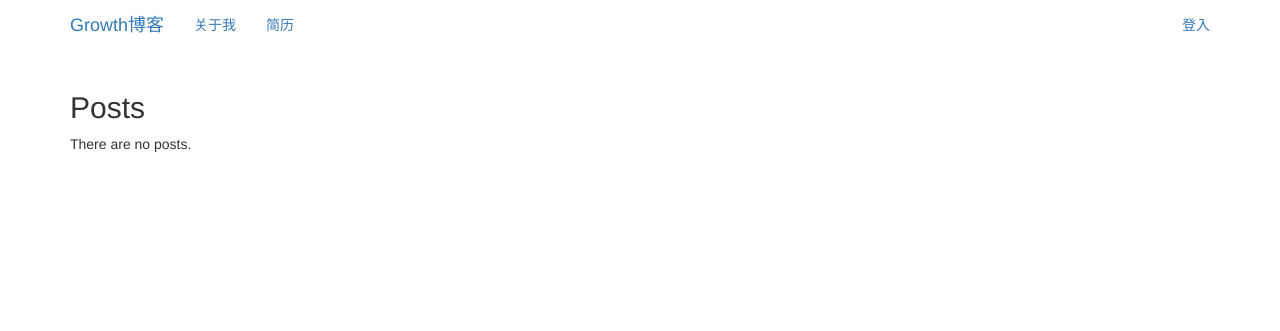
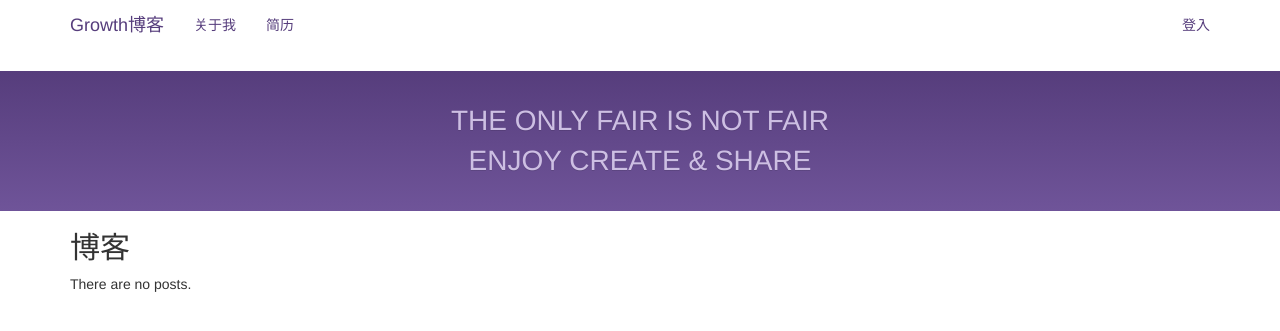
Before and after one commit to phodal/growth-in-action-code, a Django app: page / in a window 1280 px wide. Shown: the top 331 px of the page. Run offline with Django 3.2, Linux system fonts and the light colour scheme; data that the repository does not hold is empty; some libraries are stand-ins or nearby versions.

Commit message:
update for index html

```diff
--- /dev/null
+++ b/static/css/styles.css
@@ -0,0 +1,24 @@
+.bs-docs-masthead,.bs-docs-header {
+    position: relative;
+    padding: 30px 15px;
+    color: #cdbfe3;
+    font-size: 2em;
+    text-align: center;
+    text-shadow: 0 1px 0 rgba(0,0,0,.1);
+    background-color: #6f5499;
+    background-image: -webkit-gradient(linear,left top,left bottom,from(#563d7c),to(#6f5499));
+    background-image: -webkit-linear-gradient(top,#563d7c 0%,#6f5499 100%);
+    background-image: -o-linear-gradient(top,#563d7c 0%,#6f5499 100%);
+    background-image: linear-gradient(to bottom,#563d7c 0%,#6f5499 100%);
+    filter: progid:DXImageTransform.Microsoft.gradient(startColorstr='#563d7c',endColorstr='#6F5499',GradientType=0);
+    background-repeat: repeat-x
+}
+
+.navbar-brand,.bs-docs-nav .navbar-nav>li>a {
+    font-weight: 500;
+    color: #563d7c
+}
+
+.navbar-toggle .icon-bar {
+    background-color: #563d7c
+}
--- a/templates/base.html
+++ b/templates/base.html
@@ -3,16 +3,15 @@
 <head>
     <title>{% block head_title %}Welcome to my blog{% endblock %}</title>
     <link rel="stylesheet" type="text/css" href="{% static 'css/bootstrap.min.css' %}">
+    <link rel="stylesheet" type="text/css" href="{% static 'css/styles.css' %}">
 </head>
 <body data-twttr-rendered="true" class="bs-docs-home">
-<a class="sr-only sr-only-focusable" href="#content">跳至主要內容</a>
-
 <header class="navbar navbar-static-top bs-docs-nav" id="top" role="banner">
     <div class="container">
         <div class="navbar-header">
             <button class="navbar-toggle collapsed" type="button" data-toggle="collapse"
                     data-target=".bs-navbar-collapse">
-                <span class="sr-only">巡覽切換</span>
+                <span class="sr-only">切换视图</span>
                 <span class="icon-bar"></span>
                 <span class="icon-bar"></span>
                 <span class="icon-bar"></span>
@@ -35,6 +34,14 @@
         </nav>
     </div>
 </header>
+<main class="bs-docs-masthead" id="content" role="main">
+    <div class="container">
+        <div id="carbonads-container">
+            THE ONLY FAIR IS NOT FAIR <br>
+            ENJOY CREATE & SHARE
+        </div>
+    </div>
+</main>
 <div class="container">
     {% block content %}
 
--- a/templates/index.html
+++ b/templates/index.html
@@ -3,7 +3,7 @@
 
 {% block content %}
 <div class="mdl-cell mdl-cell--12-col">
-    <h2>Posts</h2>
+    <h2>博客</h2>
     {% if posts %}
     {% for post in posts %}
     <div class="mdl-card mdl-shadow--2dp">
```
